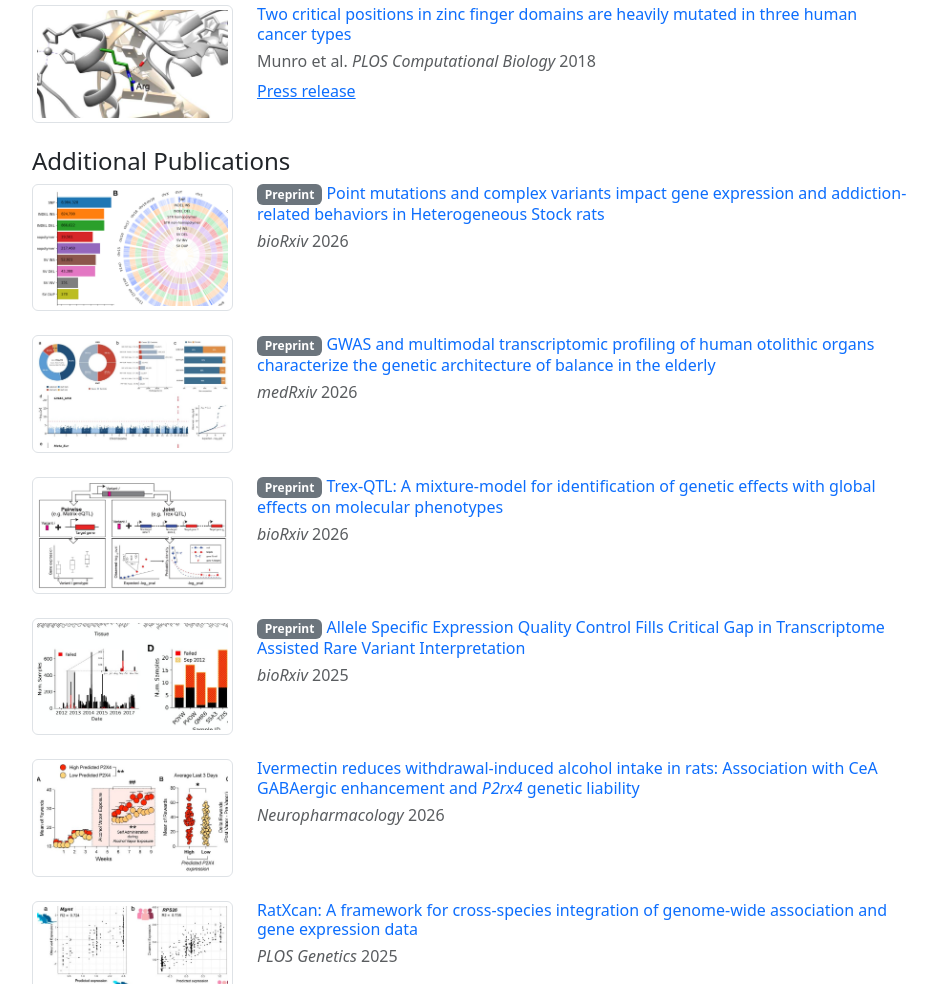
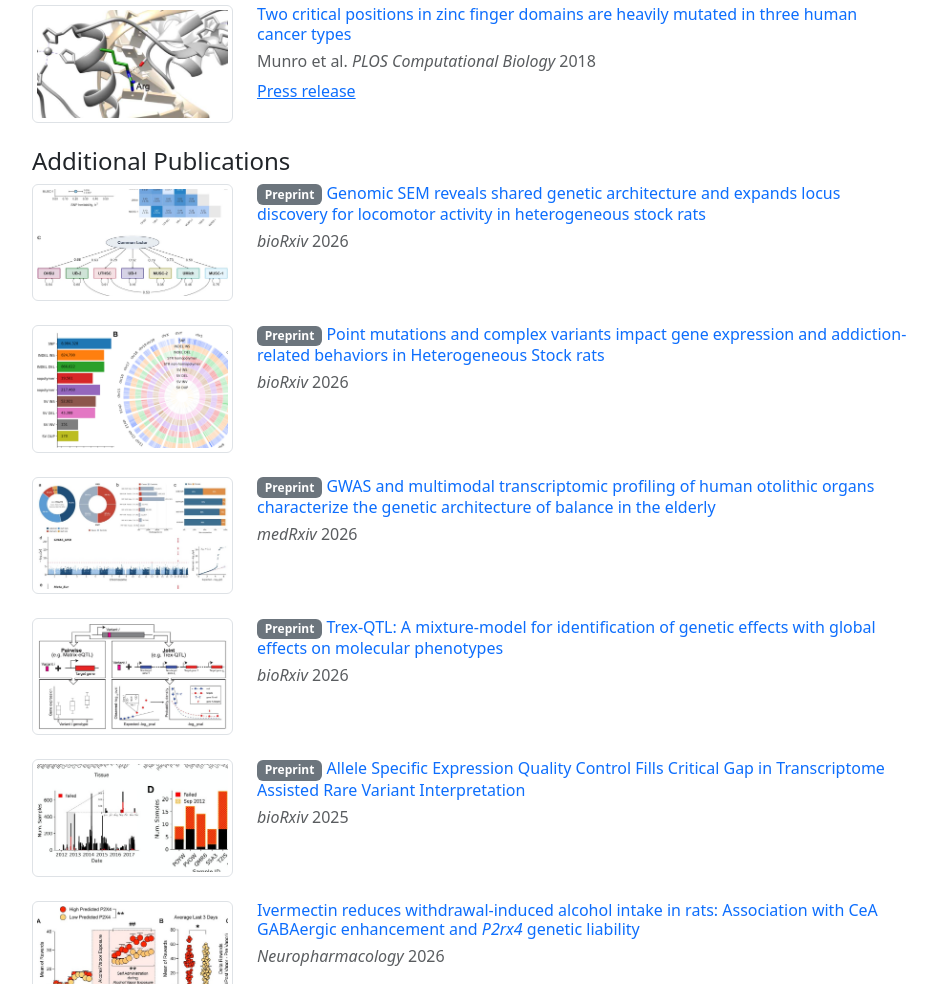
Before and after one commit to daniel-munro/danmun.ro, a plain HTML site: page index.html in a window 1280 px wide. Shown: the part 1285-2269 px from the top of the page, without its empty margins (320-1251 px from the left). Drawn offline with nearby package versions, Linux system fonts and the light colour scheme.

Commit message:
Add preprint

```diff
--- a/index.html
+++ b/index.html
@@ -357,6 +357,31 @@
             <h4>Additional Publications</h4>
 
             <!-- <span class="badge bg-secondary">Preprint</span> -->
+
+            <div class="row mb-4">
+              <div class="col-sm-3">
+                <a
+                  href="https://www.biorxiv.org/content/10.64898/2026.10.01.756043v1"
+                >
+                  <img
+                    class="img-fluid img-thumbnail"
+                    src="img/pubs/locomotor.jpg"
+                  />
+                </a>
+              </div>
+              <div class="col-sm-9">
+                <h6>
+                  <span class="badge bg-secondary">Preprint</span>
+                  <a
+                    href="https://www.biorxiv.org/content/10.64898/2026.10.01.756043v1"
+                    >Genomic SEM reveals shared genetic architecture and expands
+                    locus discovery for locomotor activity in heterogeneous
+                    stock rats</a
+                  >
+                </h6>
+                <h6 class="text-muted fw-normal"><i>bioRxiv</i> 2026</h6>
+              </div>
+            </div>
 
             <div class="row mb-4">
               <div class="col-sm-3">
```
Also changed, not shown: img/pubs/locomotor.jpg (added), 1 other file.
